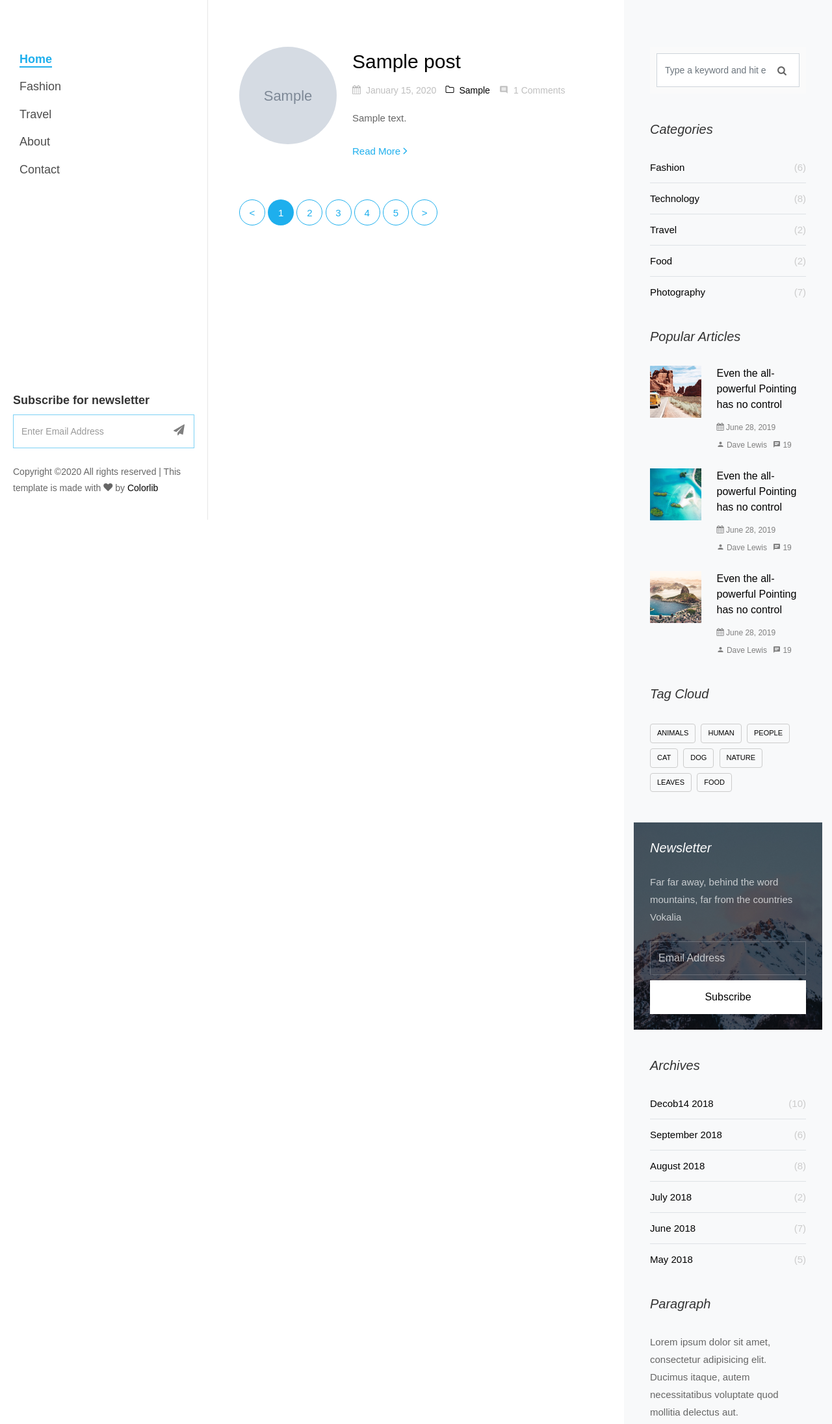
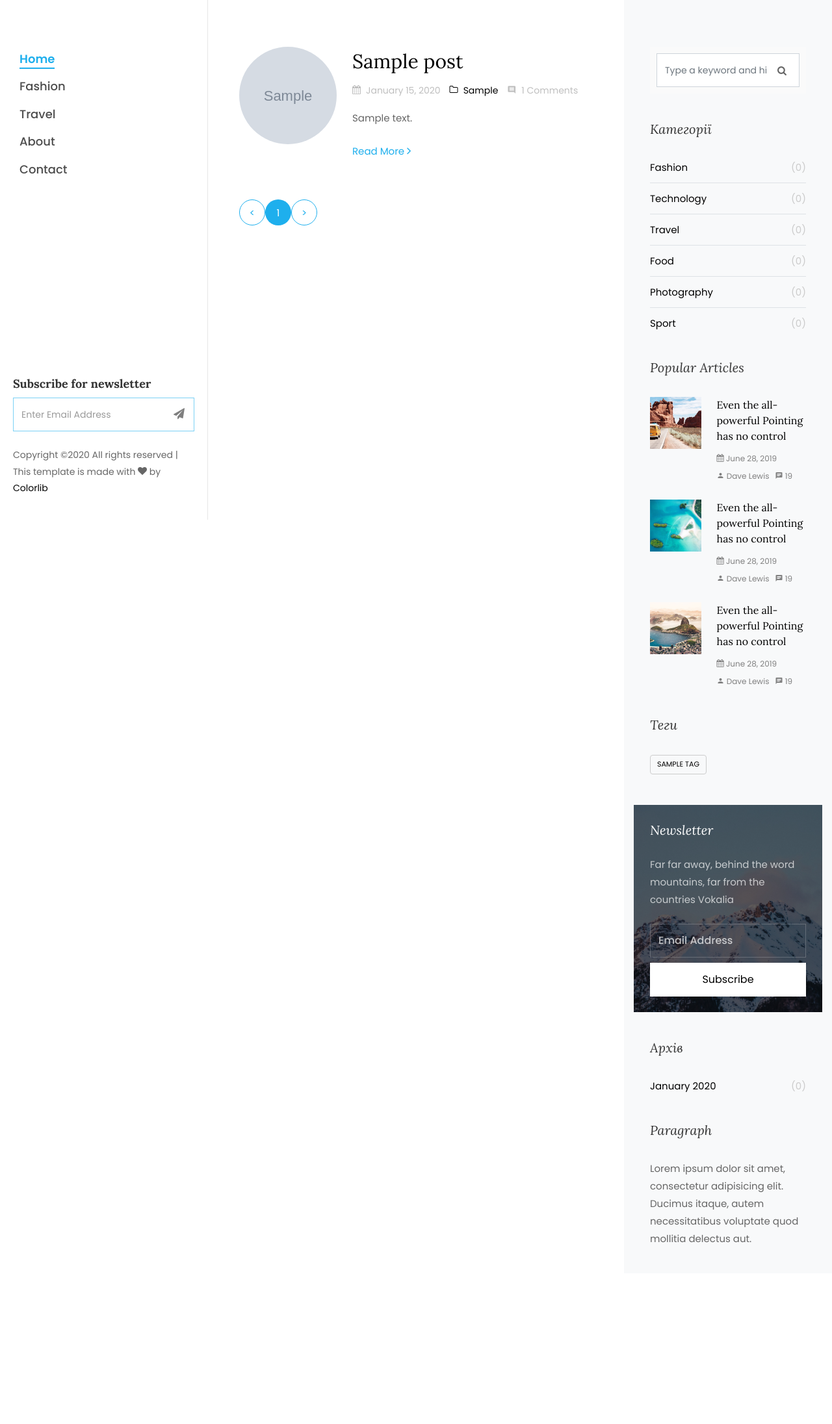
Before and after one commit to ivan-vb/Flask_first_project, a Flask app: page / in a window 1280 px wide. Shown: the top 2192 px of the page at 65% size. After the commit the page ends 1913 px from the top, so only its background shows below. Run offline with Flask 2, Linux system fonts and the light colour scheme; tables that the repository leaves empty hold one stand-in row (values such as "Sample post"); grey boxes marked "Sample" are stand-in pictures; some libraries are stand-ins or nearby versions; some web fonts are replaced.

Commit message:
Commit 08/04/2020

```diff
--- a/forms.py
+++ b/forms.py
@@ -11,4 +11,5 @@ class PostForm(FlaskForm):
     tags = StringField('Tags')
     submit = SubmitField('Submit')
     categories = SelectField(label='Categories', choices=[(categories, categories) for categories in categories_name])
+    description = StringField('Description')
     foto = FileField('Foto')
--- a/templates/base.html
+++ b/templates/base.html
@@ -9,7 +9,9 @@
     <meta charset="utf-8">
     <meta name="viewport" content="width=device-width, initial-scale=1, shrink-to-fit=no">
 
-
+    <link href="https://fonts.googleapis.com/css?family=Poppins:300,400,500,600,700" rel="stylesheet">
+    <link href="https://fonts.googleapis.com/css?family=Lora:400,400i,700,700i&display=swap" rel="stylesheet">
+    <link href="https://fonts.googleapis.com/css?family=Abril+Fatface&display=swap" rel="stylesheet">
 
     <link rel="stylesheet" href="../static/css/open-iconic-bootstrap.min.css">
     <link rel="stylesheet" href="../static/css/animate.css">
--- a/templates/index.html
+++ b/templates/index.html
@@ -7,13 +7,17 @@
 
 {% block body %}
 
-		<div id="colorlib-main">
+    <style type="text/css">
+        .disabled {
+        }
+    </style>
+    <div id="colorlib-main">
 			<section class="ftco-section ftco-no-pt ftco-no-pb">
 	    	<div class="container">
 	    		<div class="row d-flex">
 	    			<div class="col-xl-8 py-5 px-md-5">
 	    				<div class="row pt-md-4">
-                        {% for post in the_post %}
+                        {% for post in pages.items %}
 
                             <div class="col-md-12">
                                 <div class="blog-entry ftco-animate d-md-flex">
@@ -38,14 +42,41 @@
 			    		<div class="row">
                           <div class="col">
                             <div class="block-27">
-                              <ul>
-                                <li><a href="#">&lt;</a></li>
-                                <li class="active"><span>1</span></li>
-                                <li><a href="#">2</a></li>
-                                <li><a href="#">3</a></li>
-                                <li><a href="#">4</a></li>
-                                <li><a href="#">5</a></li>
-                                <li><a href="#">&gt;</a></li>
+                              <ul class="pagination">
+                                 {% if not pages.has_prev %}
+                                     <li class="disabled">
+                                         <a href="./?page=1">&lt;</a>
+                                     </li>
+                                 {% else %}
+                                     <li>
+                                         <a href="./?page={{ pages.prev_num }}">&lt;</a>
+                                     </li>
+                                 {% endif %}
+                                {% for page in pages.iter_pages() %}
+
+                                        {% if page == pages.page %}
+                                           <li class="active"><span>{{ page }}</span></li>
+                                        {% elif page == None %}
+                                            <li><a>...</a></li>
+                                        {% else %}
+                                            <li><a href="./?page={{ page }}">{{ page }}</a></li>
+                                        {% endif %}
+
+
+                                {% endfor %}
+                                  {% if not pages.has_next %}
+                                         <li class="disabled">
+                                             <a href="./?page=1">&gt;</a>
+                                         </li>
+                                     {% else %}
+                                         <li>
+                                             <a href="./?page={{ pages.next_num }}">&gt;</a>
+                                         </li>
+                                     {% endif %}
+
+
+
+
                               </ul>
                             </div>
                           </div>
@@ -61,13 +92,11 @@
                           </form>
                         </div>
 	                    <div class="sidebar-box ftco-animate">
-                              <h3 class="sidebar-heading">Categories</h3>
+                              <h3 class="sidebar-heading">Категорії</h3>
                               <ul class="categories">
-                                <li><a href="#">Fashion <span>(6)</span></a></li>
-                                <li><a href="#">Technology <span>(8)</span></a></li>
-                                <li><a href="#">Travel <span>(2)</span></a></li>
-                                <li><a href="#">Food <span>(2)</span></a></li>
-                                <li><a href="#">Photography <span>(7)</span></a></li>
+                                  {% for k, v in categories_quantity.items() %}
+                                      <li><a href="#">{{ k }} <span>({{ v }})</span></a></li>
+                                  {% endfor %}
                               </ul>
 	                    </div>
                         <div class="sidebar-box ftco-animate">
@@ -107,16 +136,11 @@
                           </div>
                         </div>
                         <div class="sidebar-box ftco-animate">
-                          <h3 class="sidebar-heading">Tag Cloud</h3>
+                          <h3 class="sidebar-heading">Теги</h3>
                           <ul class="tagcloud">
-                            <a href="#" class="tag-cloud-link">animals</a>
-                            <a href="#" class="tag-cloud-link">human</a>
-                            <a href="#" class="tag-cloud-link">people</a>
-                            <a href="#" class="tag-cloud-link">cat</a>
-                            <a href="#" class="tag-cloud-link">dog</a>
-                            <a href="#" class="tag-cloud-link">nature</a>
-                            <a href="#" class="tag-cloud-link">leaves</a>
-                            <a href="#" class="tag-cloud-link">food</a>
+                              {% for tag in tags %}
+                            <a href="#" class="tag-cloud-link">{{ tag.name }}</a>
+                              {% endfor %}
                           </ul>
                         </div>
                         <div class="sidebar-box subs-wrap img py-4" style="background-image: url(../static/images/bg_1.jpg);">
@@ -131,14 +155,11 @@
 	                        </form>
 	                    </div>
                         <div class="sidebar-box ftco-animate">
-                          <h3 class="sidebar-heading">Archives</h3>
+                          <h3 class="sidebar-heading">Архів</h3>
                           <ul class="categories">
-                            <li><a href="#">Decob14 2018 <span>(10)</span></a></li>
-                            <li><a href="#">September 2018 <span>(6)</span></a></li>
-                            <li><a href="#">August 2018 <span>(8)</span></a></li>
-                            <li><a href="#">July 2018 <span>(2)</span></a></li>
-                            <li><a href="#">June 2018 <span>(7)</span></a></li>
-                            <li><a href="#">May 2018 <span>(5)</span></a></li>
+                             {% for k, v in created_dist.items() %}
+                                      <li><a href="#">{{ k }} <span>({{ v }})</span></a></li>
+                             {% endfor %}
                           </ul>
                         </div>
                         <div class="sidebar-box ftco-animate">
--- a/view.py
+++ b/view.py
@@ -1,7 +1,7 @@
 from app import app, db
 from flask import render_template, request, send_from_directory, url_for, redirect
 from models import Post, Tag
-from forms import PostForm
+from forms import PostForm, categories_name
 from flask_sqlalchemy import BaseQuery
 import sqlalchemy
 
@@ -15,8 +15,9 @@ def create_post():
         title = request.form['title']
         body = request.form['body']
         tags = request.form['tags']
+        description = request.form['description']
         categories = request.form['categories']
-
+        num_comments = 0
         try:
             str_body = str(body)
             if str_body.find('src=') is not -1:
@@ -26,7 +27,7 @@ def create_post():
             else:
                 url_image = '../static/images/image_1.jpg'
 
-            post = Post(title=title, body=body, url_image=url_image)
+            post = Post(title=title, body=body, url_image=url_image, description=description, categories=categories, num_comments=num_comments)
             db.session.add(post)
             db.session.commit()
             if len(tags) > 0:
@@ -56,7 +57,26 @@ def create_post():
 @app.route('/')
 def index():
     the_post = Post.query.all()
-    return render_template('index.html', the_post=the_post)
+    posts = Post.query
+    page = request.args.get('page')
+    if page and page.isdigit():
+        page = int(page)
+    else:
+        page = 1
+    pages = posts.paginate(page=page, per_page=10)
+    categories_quantity = {}
+    created_dist = {}
+    for c in categories_name:
+        categories = db.session.query(Post).filter(Post.categories == c).all()
+        q = len(categories)
+        categories_quantity[c] = q
+    for create in the_post:
+        if created_dist.get(create.created.strftime("%B %Y")) == None:
+            created_dist[create.created.strftime("%B %Y")] = 0
+        else:
+            created_dist[create.created.strftime("%B %Y")] += 1
+    tags = Tag.query.all()
+    return render_template('index.html', the_post=the_post, categories_quantity=categories_quantity, tags=tags, created_dist=created_dist, pages=pages)
 
 
 basedir = os.path.abspath(os.path.dirname(__file__))
```
Also changed, not shown: templates/create.html (+10 -2 lines).
